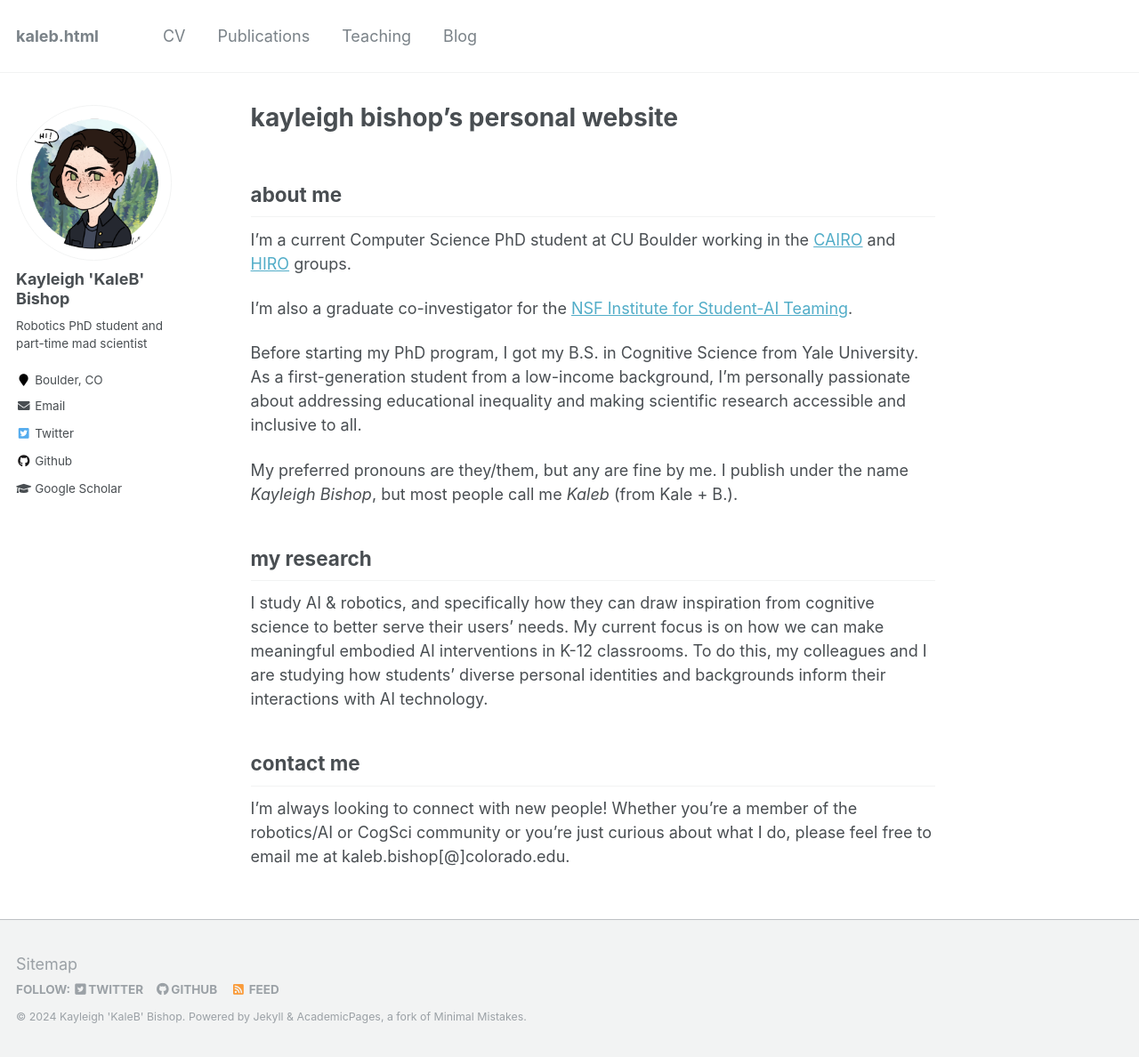
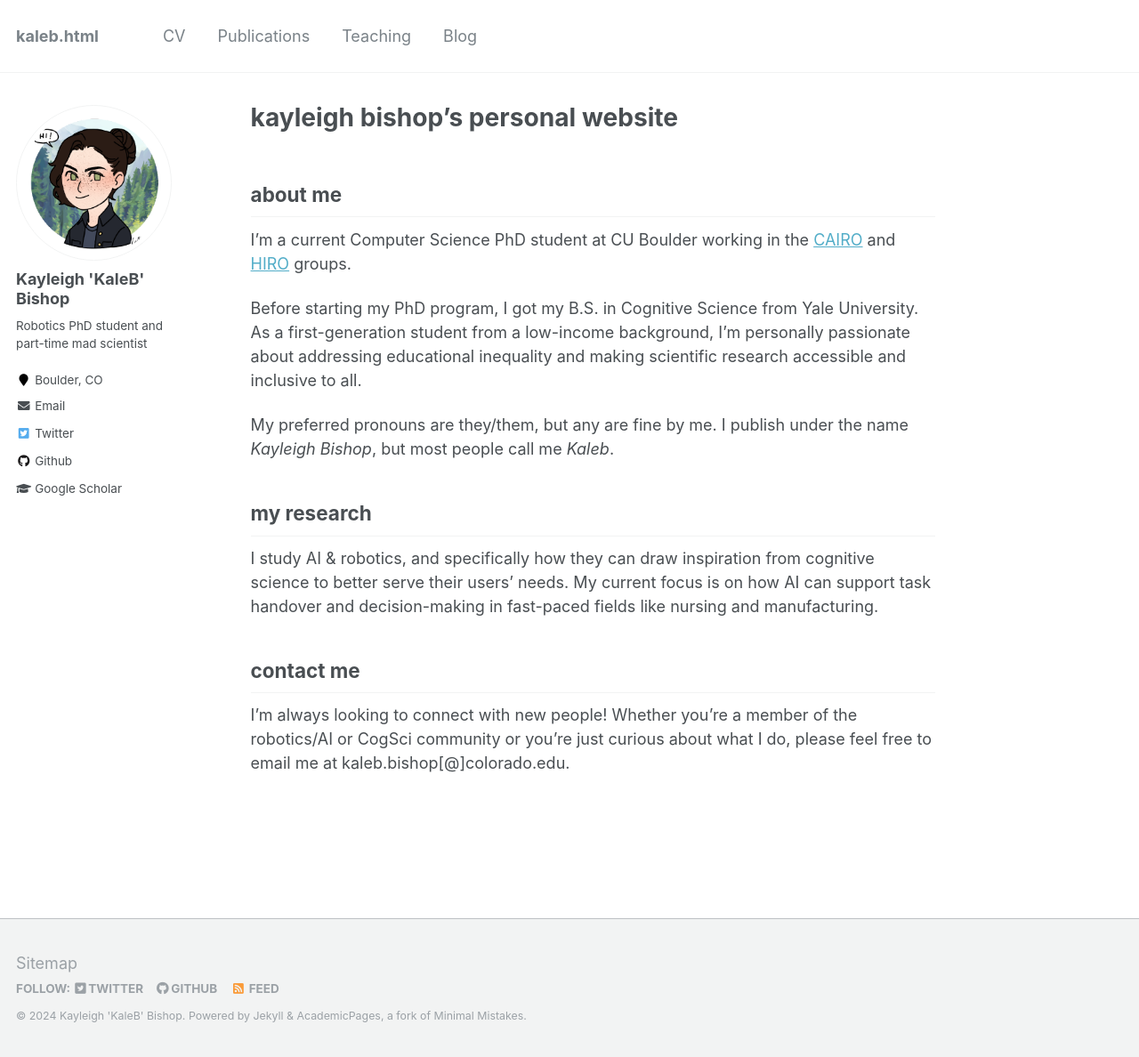
Before and after one commit to kalebishop/kalebishop.github.io, a Jekyll site: the page built from _pages/about.md, in a window 1280 px wide and 1188 px high. Shown: the whole window at 89% size. Built offline with Jekyll 4.4.1, drawn with Linux system fonts in a browser that asks for light colours.

```diff
--- a/_pages/about.md
+++ b/_pages/about.md
@@ -11,14 +11,12 @@ redirect_from:
 ## about me
 I'm a current Computer Science PhD student at CU Boulder working in the [CAIRO](http://cairo-lab.com/) and [HIRO](https://hiro-group.ronc.one/) groups.
 
-I'm also a graduate co-investigator for the [NSF Institute for Student-AI Teaming](https://www.colorado.edu/research/ai-institute/).
-
 Before starting my PhD program, I got my B.S. in Cognitive Science from Yale University. As a first-generation student from a low-income background, I'm personally passionate about addressing educational inequality and making scientific research accessible and inclusive to all.
 
-My preferred pronouns are they/them, but any are fine by me. I publish under the name *Kayleigh Bishop*, but most people call me *Kaleb* (from Kale + B.).
+My preferred pronouns are they/them, but any are fine by me. I publish under the name *Kayleigh Bishop*, but most people call me *Kaleb*.
 
 ## my research
-I study AI & robotics, and specifically how they can draw inspiration from cognitive science to better serve their users' needs. My current focus is on how we can make meaningful embodied AI interventions in K-12 classrooms. To do this, my colleagues and I are studying how students' diverse personal identities and backgrounds inform their interactions with AI technology.
+I study AI & robotics, and specifically how they can draw inspiration from cognitive science to better serve their users' needs. My current focus is on how AI can support task handover and decision-making in fast-paced fields like nursing and manufacturing.
 
 ## contact me
 I'm always looking to connect with new people! Whether you're a member of the robotics/AI or CogSci community or you're just curious about what I do, please feel free to email me at kaleb.bishop\[@\]colorado.edu.
```
Also changed, not shown: _pages/cv.md (+1 -1 lines), _publications/2022-04-01-ROMAN_pending.md (+1 -1 lines), _publications/2023-09-01-AAAI-workshop.md (added, +15 -0 lines), 1 other file.
